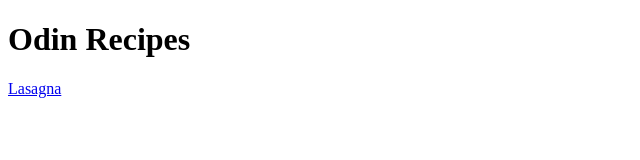
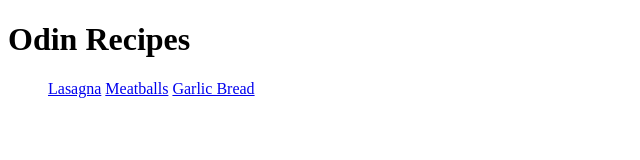
Before and after one commit to Casey-Seago/TOP_2025, a plain HTML site: page odin-recipes/index.html in a window 1280 px wide. Shown: the whole page, without its empty margins (0-640 px from the left). Drawn offline with Linux system fonts and the light colour scheme.

Commit message:
Create ul of recipe anchors and change title

```diff
--- a/odin-recipes/index.html
+++ b/odin-recipes/index.html
@@ -3,10 +3,15 @@
 <head>
     <meta charset="UTF-8">
     <meta name="viewport" content="width=device-width, initial-scale=1.0">
-    <title>Recipes Homepage</title>
+    <title>Italian Cooking</title>
 </head>
 <body>
     <h1>Odin Recipes</h1>
-    <a href="recipes/lasagna.html">Lasagna</a>
+    <ul>
+        <a href="recipes/lasagna.html">Lasagna</a>
+        <a href="recipes/meatballs.html">Meatballs</a>
+        <a href="recipes/garlic_bread.html">Garlic Bread</a>
+    </ul>
+
 </body>
 </html>
```
